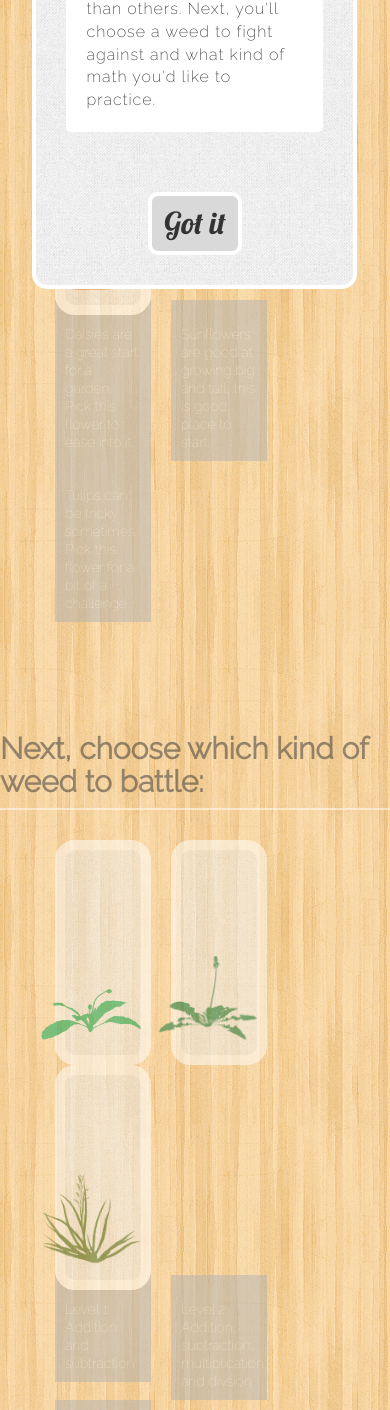
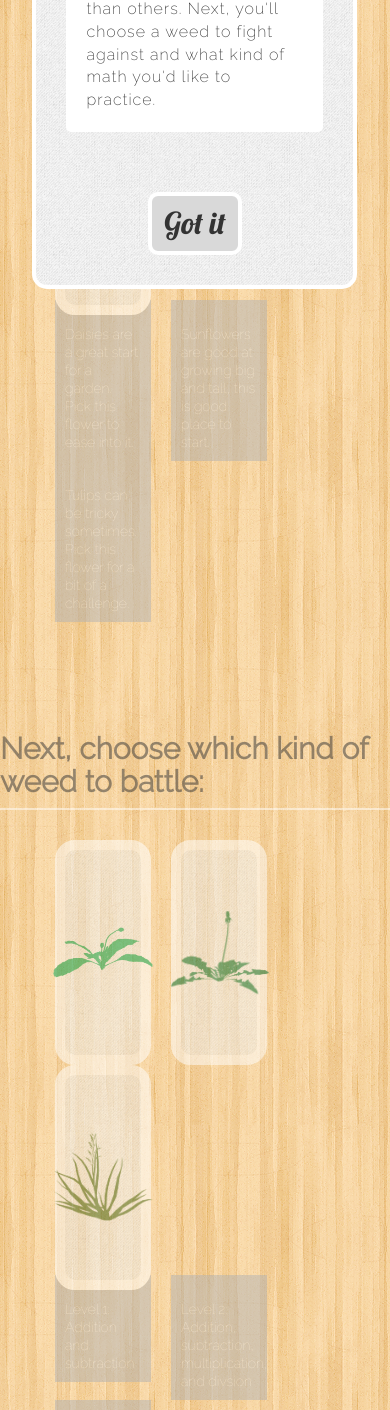
Before and after one commit to doerschera/grow-girl, a PHP site: page / in a window 390 px wide. Shown: the part 663-2073 px from the top of the page. Run offline with PHP 8.4, Linux system fonts and the light colour scheme.

Commit message:
translate images to center

```diff
--- a/style.css
+++ b/style.css
@@ -130,8 +130,9 @@ h2 {
 .startImages img {
 	width: 150px;
 	position: absolute;
-	bottom: 15px;
-	right: 20%;
+  top: 50%;
+  left: 50%;
+  transform: translate(-50%, -50%);
 }
 
 .description li {
@@ -152,18 +153,6 @@ h2 {
 
 .weedImages li {
 	height: 225px;
-}
-
-.weedImages li:nth-child(3) {
-	padding-top: 40px;
-}
-
-.weedImages li:nth-child(2) {
-	padding-top: 60px;
-}
-
-.weedImages li:nth-child(1) {
-	padding-top: 100px;
 }
 
 #noSelection {
@@ -190,16 +179,18 @@ h2 {
 .flower img {
 	height: 350px;
 	width: auto;
-	position: relative;
-	bottom: 50px;
+	position: absolute;
+  top: 50%;
+  left: 50%;
+  transform: translate(-50%, -50%);
 }
 
 .weed img {
 	width: 225px;
 	position: absolute;
-	bottom: 3%;
-	left: 20%;
-
+  bottom: 0%;
+  left: 50%;
+  transform: translate(-50%, -10%);
 }
 
 /* Health Tracking */
@@ -409,10 +400,6 @@ footer {
 		font-size: 75px;
 	}
 
-	.weed img {
-		left: 16%;
-	}
-
 	#timeDisplay {
 		font-size: 45px;
 	}
@@ -527,10 +514,6 @@ footer {
 }
 
 @media (max-width: 982px) {
-	.startImages img {
-		right: 8%;
-	}
-
 	h4 {
 		font-size: 20px;
 		line-height: 24px;
@@ -549,10 +532,6 @@ footer {
 }
 
 @media (max-width: 850px) {
-	.startImages img {
-		width: 120px;
-		right: 15%;
-	}
 
 	.flowerImages li {
 		height: 400px;
@@ -569,9 +548,6 @@ footer {
 }
 
 @media (max-width: 767px) {
-	.startImages img {
-		right: 10%;
-	}
 
 	.garden img {
 		height: 50px;
@@ -599,7 +575,6 @@ footer {
 @media (max-width: 600px) {
 
 	.startImages img {
-		right: 7%;
 		width: 100px;
 	}
 
@@ -628,9 +603,3 @@ footer {
 		margin-top: 10px;
 	}
 }
-
- @media (max-width: 500px) {
- 	.startImages img {
- 		right: 0;
- 	}
- }
```
